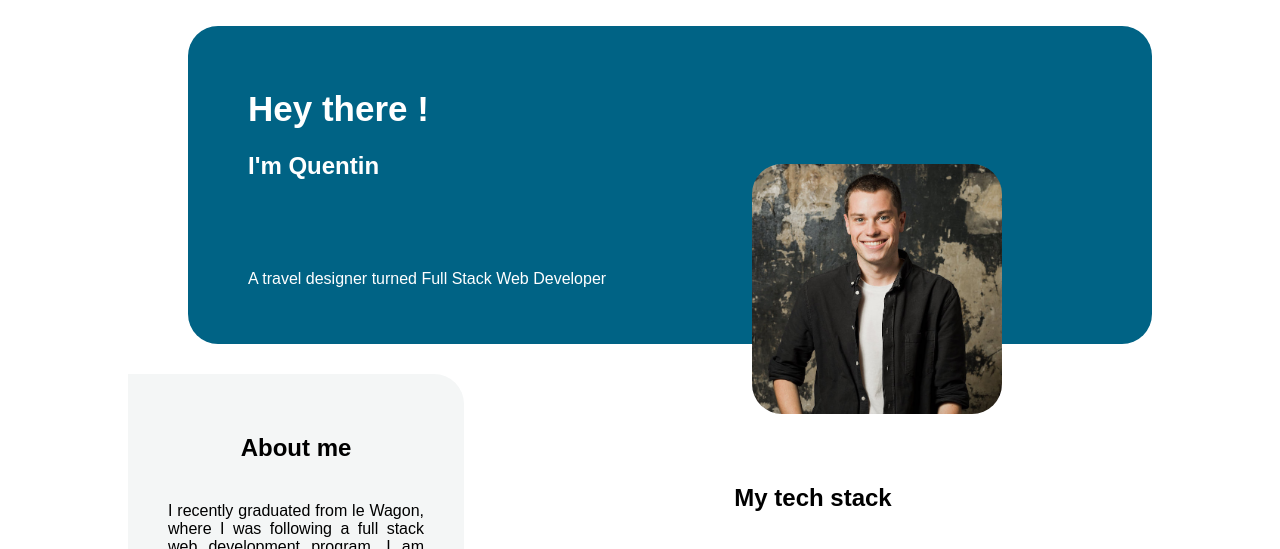
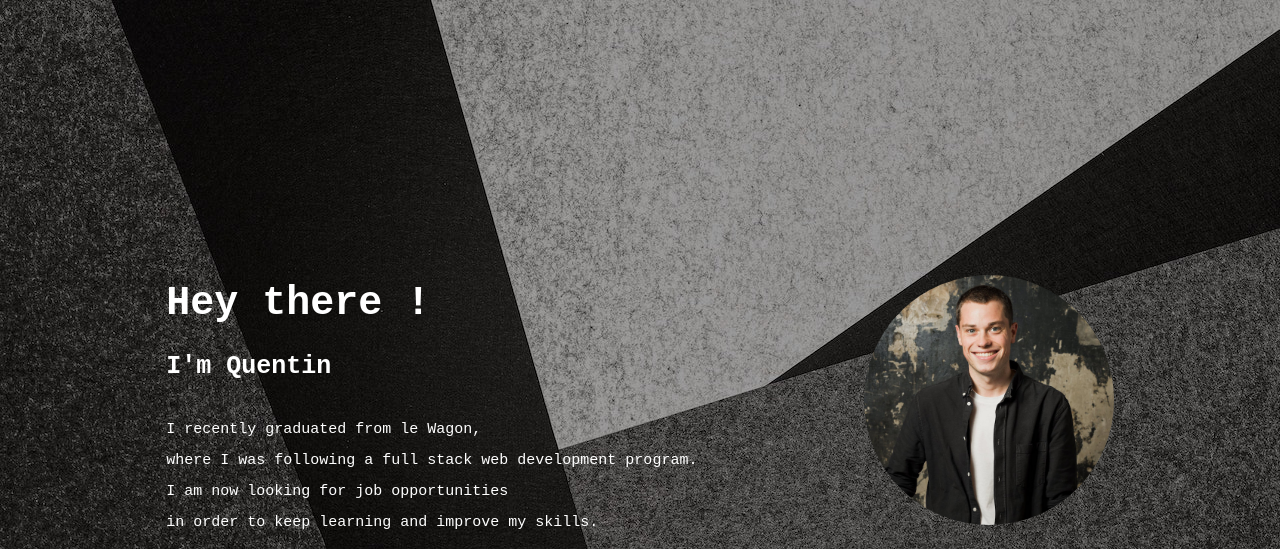
Before and after one commit to quentin-peschard/my_profile, a plain HTML site: page index.html in a window 1280 px wide. Shown: the top 549 px of the page. Drawn offline with Linux system fonts and the light colour scheme.

Commit message:
changed banner

```diff
--- a/index.html
+++ b/index.html
@@ -12,7 +12,10 @@
     <div class="intro">
       <h1>Hey there !</h1>
       <h2>I'm Quentin</h2>
-      <p>A travel designer turned Full Stack Web Developer</p>
+      <p>I recently graduated from le Wagon,</p>
+      <p>where I was following a full stack web development program.</p>
+      <p>I am now looking for job opportunities</p>
+      <p>in order to keep learning and improve my skills.</p>
     </div>
     <img src="images/avatar.jpg" alt="avatar">
   </div>
--- a/style.css
+++ b/style.css
@@ -1,35 +1,33 @@
 body {
-  margin: 2vw 10vw;
-  font-family: Arial, Helvetica, sans-serif;
+  margin: 0 0 0 0;
+  font-family: monospace;
 }
 
 .header {
+  width: 100vw;
+  height: 100vh;
+  color: white;
   display: flex;
-  justify-content: space-between;
-  padding: 40px 60px;
-  background-color: #006385;
-  margin-left: 60px;
-  border-radius: 30px;
-  color: white;
-  position: relative;
+  justify-content: space-evenly;
+  align-items: center;
+  background-image: url("images/banner.jpg");
+  object-fit: scale-down;
 }
 
 .header img {
   height: 250px;
   width: 250px;
-  border-radius: 30px;
+  border-radius: 50%;
   object-fit: cover;
-  position: absolute;
-  bottom: -70px;
-  right: 150px;
 }
 
 .intro p {
-  padding-top: 50px
+  font-size: 15px;
+  line-height: 1rem;
 }
 
 .intro h1 {
-  font-size: 35px;
+  font-size: 40px;
 }
 .tech-stack {
   flex-grow: 1;
@@ -40,6 +38,7 @@ body {
 
 h2 {
   padding-bottom: 20px;
+  font-size: 25px;
 }
 
 .icons {
```
Also changed, not shown: images/banner.jpg (added).
